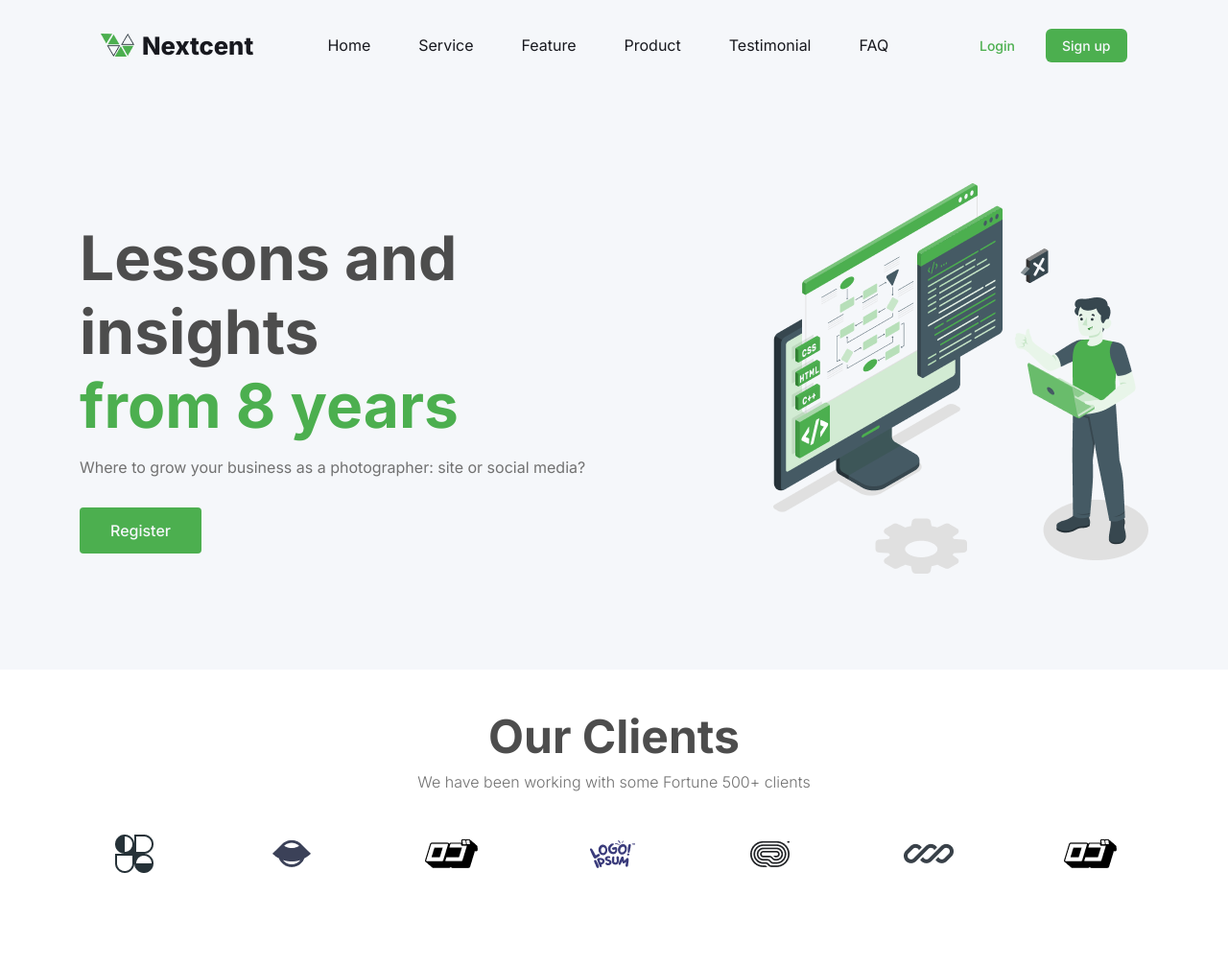
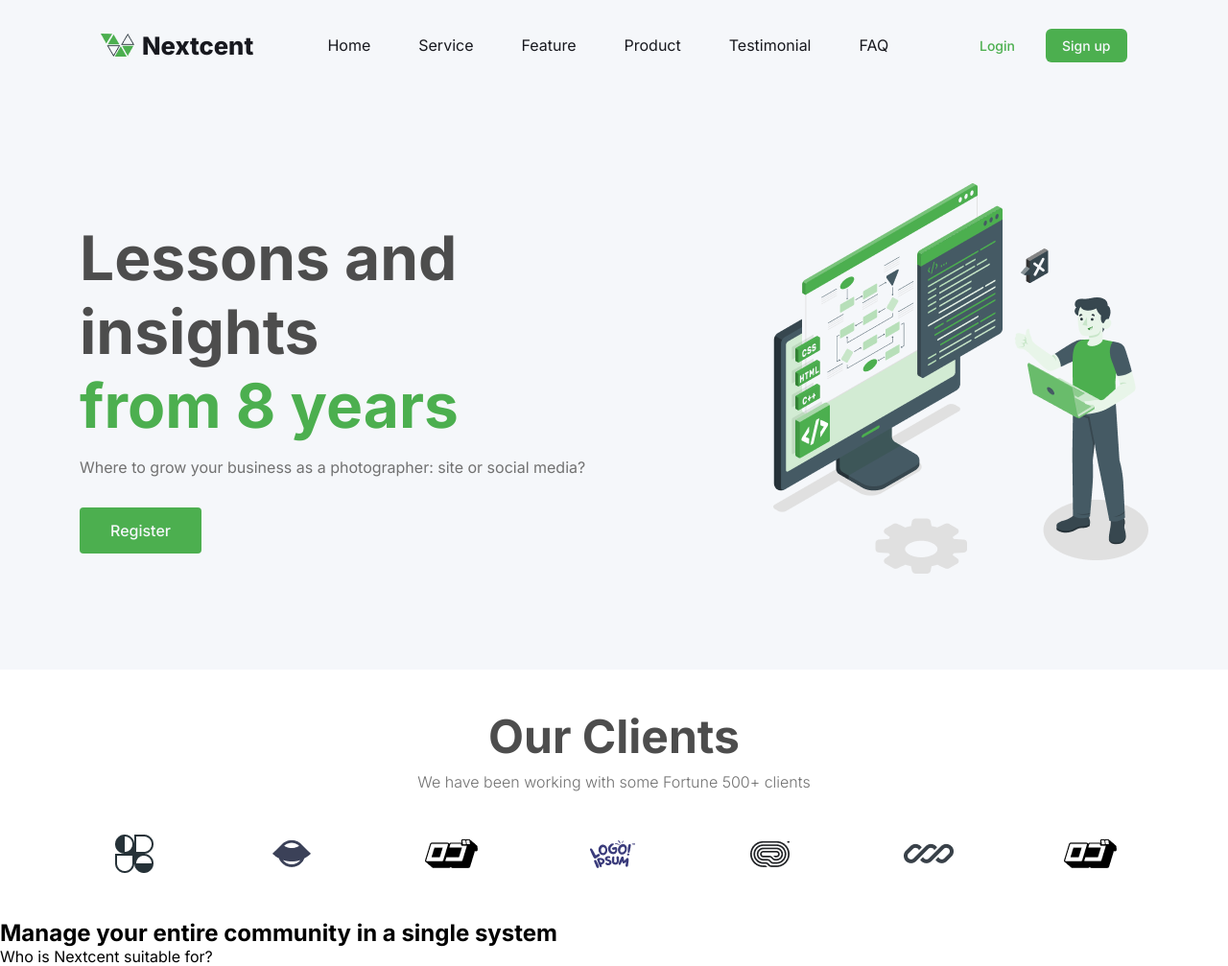
Before and after one commit to ThiagoTelheiro/nextcent, a plain HTML site: page index.html in a window 1280 px wide. Shown: the whole page at 96% size. Before the commit the page ends 958 px from the top, so only its background shows below. Drawn offline with Linux system fonts and the light colour scheme.

Commit message:
Update index.html

```diff
--- a/index.html
+++ b/index.html
@@ -94,5 +94,17 @@
         </li>
       </ul>
     </section>
+
+    <section class="atributos">
+      <h2 class="atributos__titulo">
+        Manage your entire community in a single system
+      </h2>
+      <p class="atributos__paragrafo">Who is Nextcent suitable for?</p>
+      <div class="atributos__item">
+        <div>
+
+        </div>
+      </div>
+    </section>
   </body>
 </html>
```
